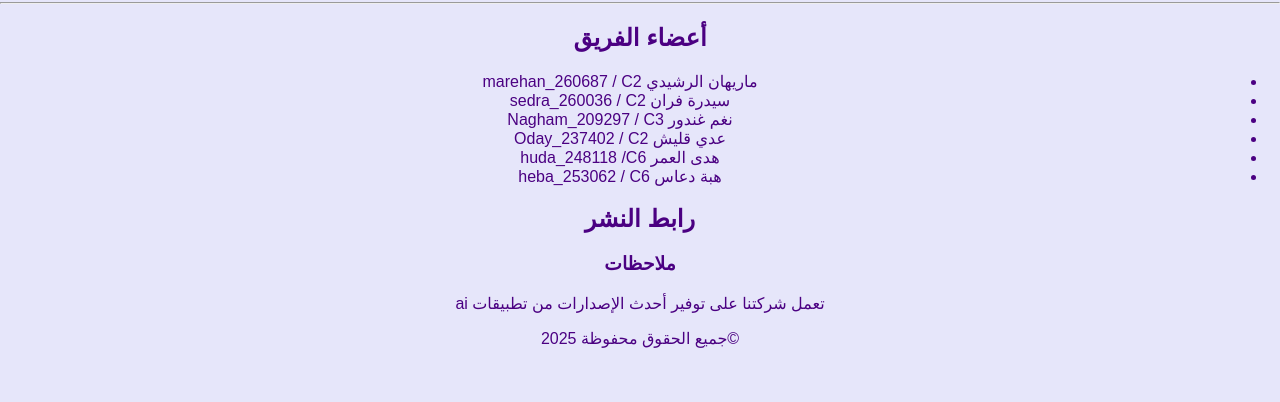
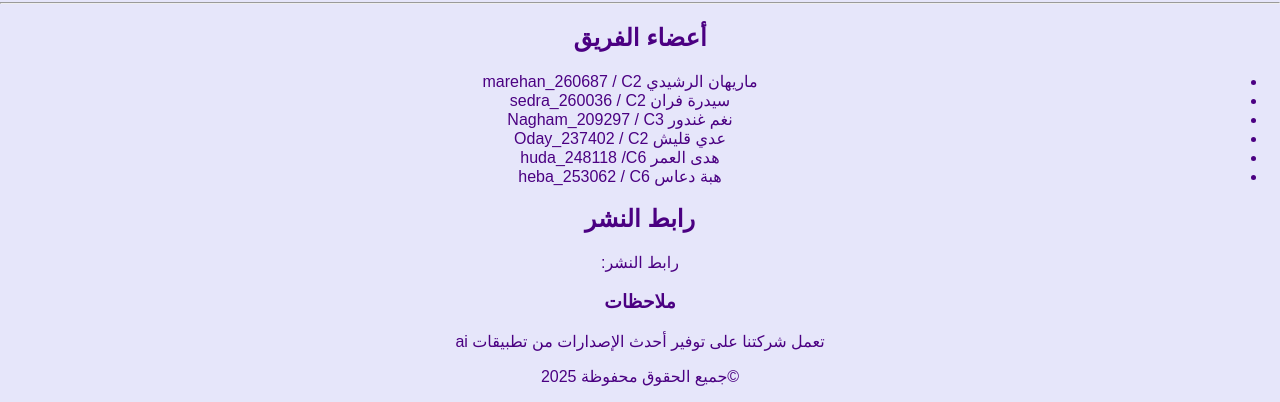
Before and after one commit to titanox29/Titanox1, a plain HTML site: page web_assignment/home.html in a window 1280 px wide. Shown: the part 428-830 px from the top of the page. Before the commit the page ends 800 px from the top, so only its background shows below. Drawn offline with Linux system fonts and the light colour scheme.

Commit message:
added university live deployment link to home.html

```diff
--- a/web_assignment/home.html
+++ b/web_assignment/home.html
@@ -41,7 +41,7 @@
             </section>
             <section class="group-info">
             <h2>رابط النشر</h2>
-            <p><a href="https://titanox29.github.io/Titanox1/web_assignment/home.html"></a></p>
+            <p>رابط النشر:<a href="https://titanox29.github.io/Titanox1/web_assignment/home.html"></a></p>
         </section>
         <section class="group-info">
             <h3>ملاحظات</h3>
```
